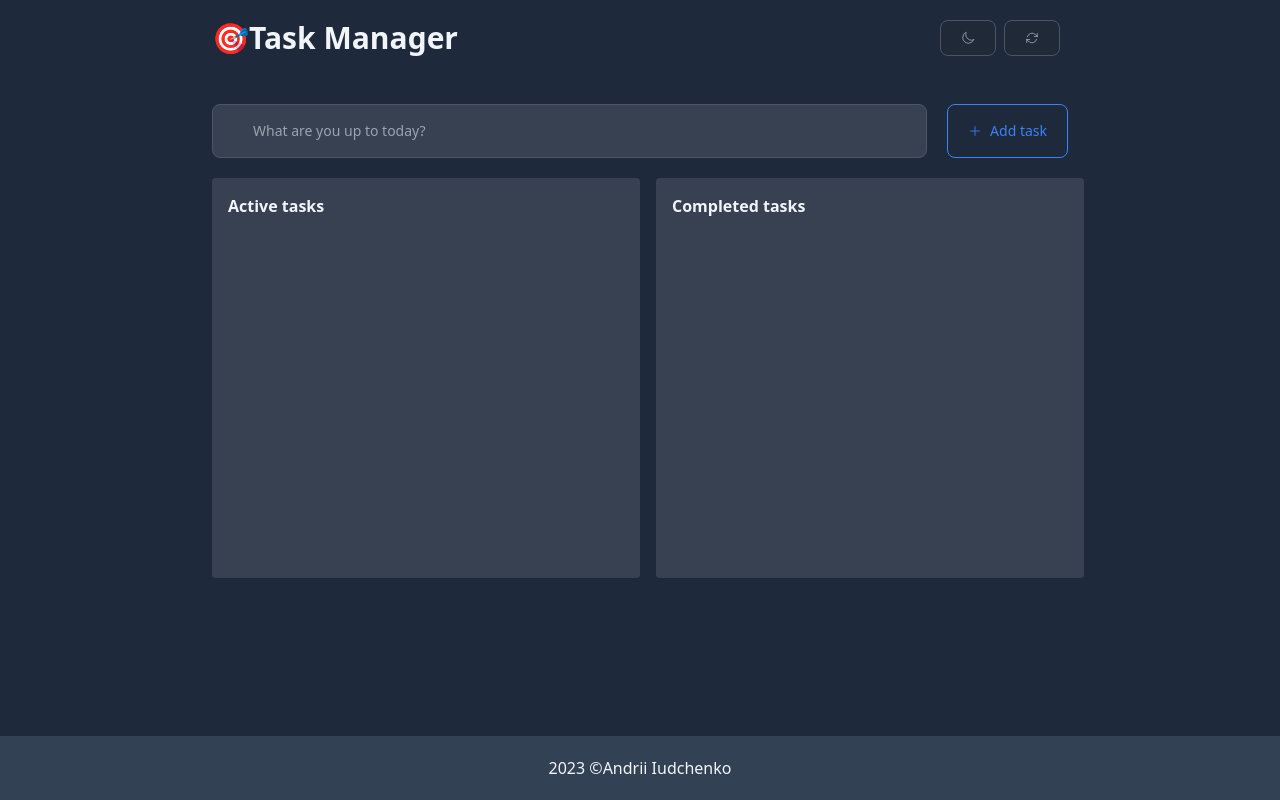
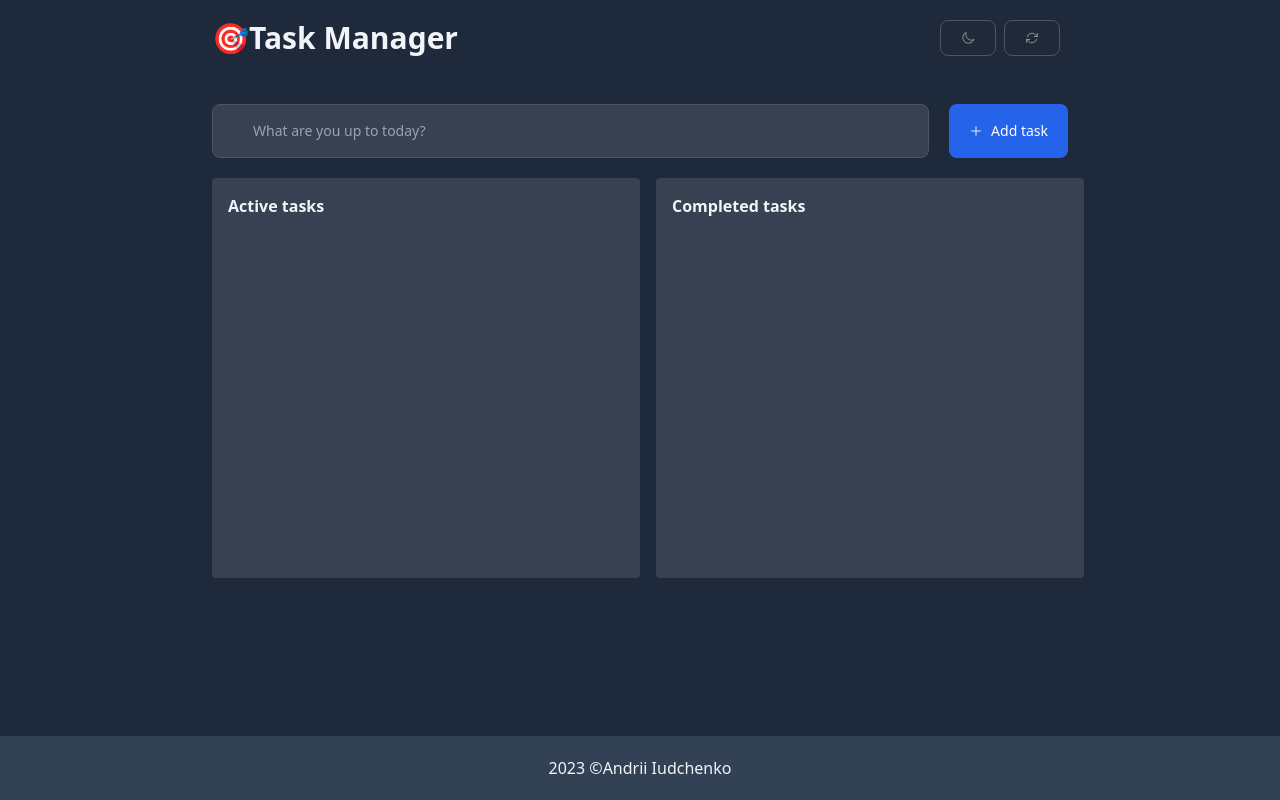
Before and after one commit to iudchenko/draggable-task-manager, a React (Vite) app: page / in a window 1280 px wide. Built offline with nearby package versions, Linux system fonts and the light colour scheme.

Commit message:
button styling

```diff
--- a/src/components/AddTask.tsx
+++ b/src/components/AddTask.tsx
@@ -33,7 +33,7 @@ export default function AddTask() {
           value={text}
           onChange={(e) => setText(e.target.value)}
         />
-        <button className="flex gap-2 items-center text-blue-700 hover:text-white border border-blue-700 hover:bg-blue-800 focus:ring-4 focus:outline-none focus:ring-blue-300 font-medium rounded-lg text-sm px-5 py-2.5 text-center dark:border-blue-500 dark:text-blue-500 dark:hover:text-white dark:hover:bg-blue-500 dark:focus:ring-blue-800">
+        <button className="flex gap-2 items-center text-white bg-blue-700 hover:bg-blue-800 focus:ring-4 focus:ring-blue-300 font-medium rounded-lg text-sm px-5 py-4 lg:py-2.5 dark:bg-blue-600 dark:hover:bg-blue-700 focus:outline-none dark:focus:ring-blue-800">
           <HiOutlinePlus />
           <span>Add task</span>
         </button>
```
